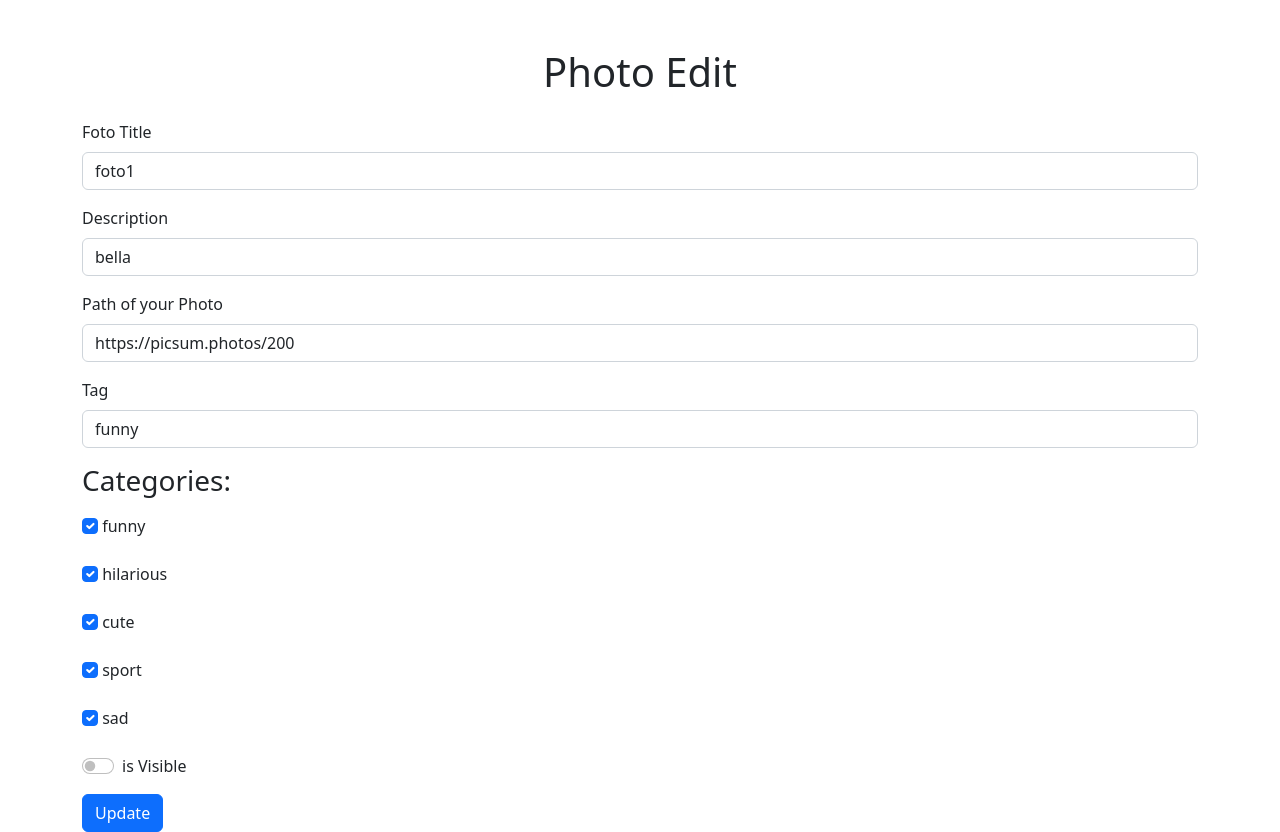
After one commit to Lorenzo789/spring-il-mio-fotoalbum, a Spring Boot app: page /admin/foto/update/1 in a window 1280 px wide. The commit adds this page. Run offline with Spring Boot 4, Linux system fonts and the light colour scheme; data comes from the database, SQL or seed files in the repository; some of the project's set-up classes (security, data sources, template engines, error pages and the like) are left out, and stand-ins take their place.

Commit message:
feat edit and update photo

```diff
--- a/src/main/java/org/generation/italy/demo/controller/FotoController.java
+++ b/src/main/java/org/generation/italy/demo/controller/FotoController.java
@@ -5,6 +5,7 @@ import java.util.Optional;
 
 import org.generation.italy.demo.pojo.Category;
 import org.generation.italy.demo.pojo.Foto;
+import org.generation.italy.demo.pojo.Pizza;
 import org.generation.italy.demo.service.CategoryService;
 import org.generation.italy.demo.service.CommentService;
 import org.generation.italy.demo.service.FotoService;
@@ -90,4 +91,49 @@ public class FotoController {
 		return "redirect:/admin";
 	}
 
+	@GetMapping("/foto/update/{id}")
+	public String edit(@PathVariable("id") int id, Model model) {
+
+		Optional<Foto> optFoto = fotoService.findById(id);
+		Foto foto = optFoto.get();
+
+		model.addAttribute("foto", foto);
+
+		List<Category> categories = categoryService.findAll();
+
+		model.addAttribute("categories", categories);
+
+		return "foto-edit";
+	}
+
+	@PostMapping("/foto/update")
+	public String update(@Valid Foto foto, BindingResult bindingResult, RedirectAttributes redirectAttributes) {
+
+		if (bindingResult.hasErrors()) {
+
+			System.err.println("ERROR ------------------------------------------");
+			System.err.println(bindingResult.getAllErrors());
+			System.err.println("------------------------------------------------");
+
+			redirectAttributes.addFlashAttribute("errors", bindingResult.getAllErrors());
+
+			return "redirect:/admin/foto/update/" + foto.getId();
+		}
+
+		fotoService.save(foto);
+
+		return "redirect:/admin";
+	}
+
+	@GetMapping("/foto/delete/{id}")
+	public String delete(@PathVariable("id") int id) {
+
+		Optional<Foto> optFoto = fotoService.findById(id);
+		Foto foto = optFoto.get();
+
+		fotoService.delete(foto);
+
+		return "redirect:/admin";
+	}
+
 }
--- a/src/main/java/org/generation/italy/demo/security/SecurityConf.java
+++ b/src/main/java/org/generation/italy/demo/security/SecurityConf.java
@@ -16,7 +16,7 @@ public class SecurityConf {
 	@Bean
 	public SecurityFilterChain getFilterChain(HttpSecurity http) throws Exception {
 
-		http.authorizeHttpRequests()
+		http.csrf().disable().authorizeHttpRequests()
 				.requestMatchers("/user", "/user/**").hasAnyAuthority("ADMIN", "USER")
 				.requestMatchers("/admin", "/admin/**").hasAuthority("ADMIN")
 				.requestMatchers("/**").permitAll()
--- /dev/null
+++ b/src/main/resources/templates/foto-edit.html
@@ -0,0 +1,72 @@
+<!DOCTYPE html>
+<html lang="en">
+<head>
+    <meta charset="UTF-8">
+    <meta http-equiv="X-UA-Compatible" content="IE=edge">
+    <meta name="viewport" content="width=device-width, initial-scale=1.0">
+    <!-- CSS only -->
+    <link href="https://cdn.jsdelivr.net/npm/bootstrap@5.2.3/dist/css/bootstrap.min.css" rel="stylesheet" integrity="sha384-rbsA2VBKQhggwzxH7pPCaAqO46MgnOM80zW1RWuH61DGLwZJEdK2Kadq2F9CUG65" crossorigin="anonymous">
+    <title>Foto Index</title>
+</head>
+<body>
+    <main class="container mt-5">
+
+        <h1 class="text-center my-4">Photo Edit</h1>
+
+            <div th:if="${errors}">
+			<h4>Error</h4>
+			<ul>
+				<li th:each="error : ${errors}" th:object="${error}">
+					[[*{defaultMessage}]]
+				</li>
+			</ul>
+		</div>
+
+
+        <form method="POST" th:action="@{/admin/foto/update}" th:object="${foto}">
+
+            <input type="number" name="id" th:field="*{id}" style="display:none">
+
+            <div class="mb-3">
+                <label for="title" class="form-label">Foto Title</label>
+                <input type="text" class="form-control" th:field="*{title}">
+            </div>
+
+            <div class="mb-3">
+                <label for="description" class="form-label">Description</label>
+                <input type="text" class="form-control" th:field="*{description}">
+            </div>
+
+            <div class="mb-3">
+                <label for="url" class="form-label">Path of your Photo</label>
+                <input type="text" class="form-control" th:field="*{url}">
+            </div>
+
+            <div class="mb-3">
+                <label for="tag" class="form-label">Tag</label>
+				<input type="text" class="form-control" th:field="*{tag}">
+            </div>
+
+            <div class="mb-3">
+		        <label for="categories" class="form-label">
+		            <h3>Categories:</h3>
+		        </label>
+		        <div th:each="category : ${categories}" th:object="${category}" class="mb-3">
+					<input class="form-check-input" type="checkbox" name="ingredients" th:value="*{id}" th:field="${foto.categories}">
+					<label class="form-label">[[*{name}]]</label>
+				</div>
+            </div>
+
+            <div class="mb-3">
+                <div class="form-check form-switch">
+                    <label for="visible" class="form-check-label">is Visible</label>
+                    <input type="checkbox" class="form-check-input" role="switch">
+                </div>
+            </div>
+
+            <button type="submit" class="btn btn-primary">Update</button>
+
+          </form>
+    </main>
+</body>
+</html>
--- a/src/main/resources/templates/foto-index.html
+++ b/src/main/resources/templates/foto-index.html
@@ -21,6 +21,7 @@
 		    <p class="card-text">[[*{description}]]</p>
             <p class="card-text">[[*{tag}]]</p>
 		    <a th:href="@{/admin/foto/{id} (id=*{id})}" class="btn btn-primary">Show</a>
+        <a th:href="@{/admin/foto/update/{id} (id=*{id})}" class="btn btn-warning">Edit</a>
 
 		  </div>
 
```
